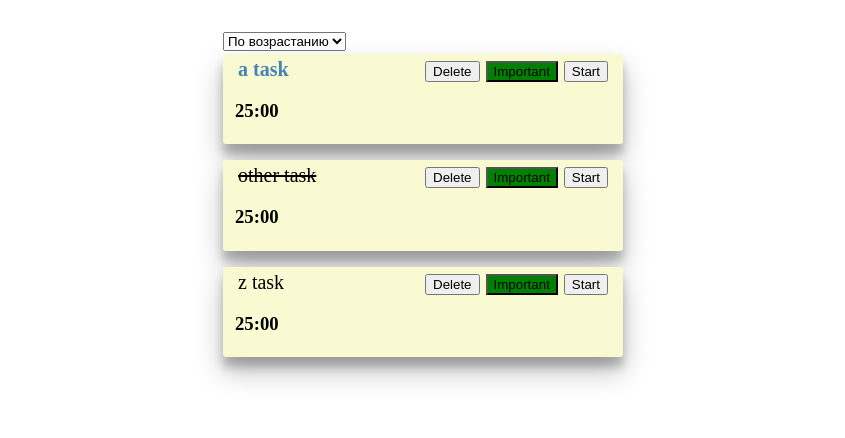
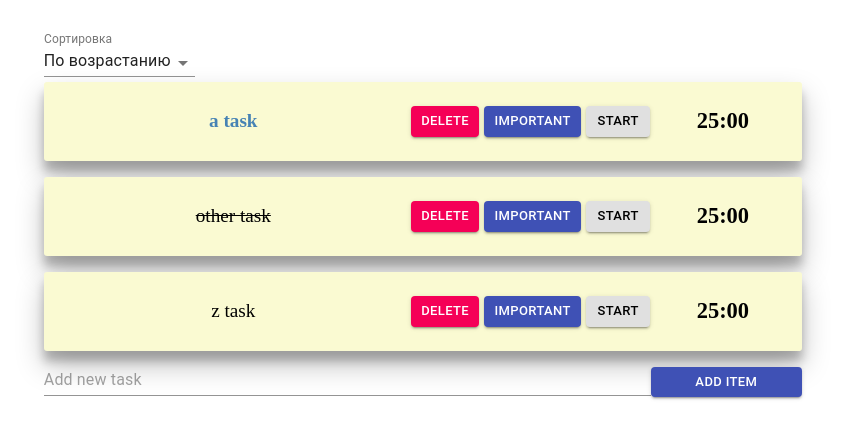
Before and after one commit to IvanMurakhovskii/react-tutorial, a React app: page / in a window 1280 px wide. Shown: the top 438 px of the page, without its empty margins (217-1062 px from the left). Built offline with nearby package versions, Linux system fonts and the light colour scheme.

Commit message:
migrated style to emotion

```diff
--- a/src/components/app/app.css
+++ /dev/null
@@ -1,4 +0,0 @@
-.app {
-    margin: 2rem auto 0 auto;
-    max-width: 400px;
-  }
--- a/src/components/app/app.tsx
+++ b/src/components/app/app.tsx
@@ -8,7 +8,8 @@ import { ToDoData } from '../types'
 
 import MockService from '../../services/mock-service';
 
-import './app.css';
+import AddItemForm from '../add-item-form';
+import styled from '@emotion/styled';
 
 
 interface State {
@@ -16,6 +17,11 @@ interface State {
     mockService: MockService,
     order: OrderEnum
 }
+
+const AppStyle = styled.div`
+    margin: 2rem auto 0 auto;
+    width: 60%;
+`;
 
 export default class App extends Component<any, State> {
 
@@ -100,9 +106,32 @@ export default class App extends Component<any, State> {
         this.setState({ order: order })
     }
 
+    addItem = (label: string) => {
+        const newTodo = this.createTodoItem(label, this.getNewTodoId());
+
+        this.setState(({ todoData }) => {
+            const newTodos = [
+                ...todoData,
+                newTodo
+            ];
+
+            return {
+                todoData: newTodos
+            };
+        });
+    }
+
+    getNewTodoId = (): number => {
+        const todos = this.state.todoData;
+
+        const maxId = Math.max(...todos.map(item => item.id), 0);
+
+        return (maxId + 1);
+    }
+
     render() {
         return (
-            <div className='app'>
+            <AppStyle>
                 <ErrorBoundry>
                     <OrderSelect
                         onOrderChange={this.onOrderChange} />
@@ -112,22 +141,9 @@ export default class App extends Component<any, State> {
                         onDeleted={this.deleteItem}
                         onToggleImportant={this.onToggleImportant}
                         onToggleDone={this.onToggleDone} />
+                    <AddItemForm addItem={this.addItem} />
                 </ErrorBoundry>
-            </div>
+            </AppStyle>
         );
     };
 };
-
-
-
-// 1. Написать "сложный" компонент с логикой с рядом дочерних презентационных компонентов(можно как основу взять дз из урока про JSX)
-// 2. Описать constructor как минимум в одном компоненте, объявить в конструкторе стейт и привязать контекст методов
-// 3. Описать componentDidMount как минимум в одном компоненте, получить в нем данные сервера(можно использовать заглушку или сторонние сервисы, например https://jsonplaceholder.typicode.com/).
-// 4. Описать shouldComponentUpdate как минимум в одном компоненте, произвести в нем оптимизацию производительности(если будет притянутый за уши случай - ничего страшного)
-// 5. Описать componentDidUpdate как минимум в одном компоненте, описать в нем условие реализовать обновление стейта при этом условии
-// 8. Написать компонент с отловом ошибок, обернуть в него любой компонент
-
-// Описать подписку на событие
-
-// 6. Описать componentWillUnmout в компоненте, где в рамках componentDidMount была подписка на событие, реализовать отписку от этого события
-// 7. Описать все остальные методы с каким-либо функционалом
--- a/src/components/order-select/order-select.css
+++ /dev/null
@@ -1,3 +0,0 @@
-.order-select {
-    margin-bottom: 3px;
-}
--- a/src/components/order-select/order-select.tsx
+++ b/src/components/order-select/order-select.tsx
@@ -1,7 +1,8 @@
 import React, { FC } from 'react';
 import OrderEnum from '../../emums/order-enum'
 
-import './order-select.css';
+import { Select, MenuItem, FormControl, InputLabel } from '@material-ui/core';
+import styled from '@emotion/styled';
 
 export interface OrderSelectProps {
     onOrderChange(type: OrderEnum): void
@@ -31,23 +32,35 @@ const orderTypes: OrderSelectType[] = [
     }
 ]
 
+const OrderSelectStyle = styled.div`
+    margin-bottom: 5px;
+`;
+
 const OrderSelect: FC<OrderSelectProps> = ({ onOrderChange }) => {
 
     const elements = orderTypes.map((item) => {
 
         const { id, type, label } = item;
         return (
-            <option key={id}
+            <MenuItem key={id}
                 value={type}>
                 {label}
-            </option>
+            </MenuItem>
         );
     });
 
     return (
-        <select className="order-select" onChange={(event) => onOrderChange(event.target.value as OrderEnum)}>
-            {elements}
-        </select>
+        <OrderSelectStyle>
+            <FormControl variant="standard" size="small">
+                <InputLabel id="labelId">Сортировка</InputLabel>
+                <Select className="order-select"
+                    labelId="labelId"
+                    value={'ASC'}
+                    onChange={(event) => onOrderChange(event.target.value as OrderEnum)}>
+                    {elements}
+                </Select>
+            </FormControl>
+        </OrderSelectStyle>
     );
 }
 
--- a/src/components/todo-list-item/todo-list-item.css
+++ /dev/null
@@ -1,29 +0,0 @@
-.todo-list-item {
-    font-size: 1.25rem;
-    padding: 3px;
-  }
-
-  .todo-list-item button {
-    margin: 3px;
-    justify-content: center;
-    align-items: center;
-    float: right;
-  }
-
-  .todo-list-item-label {
-    cursor: pointer;
-    user-select: none;
-  }
-
-  .todo-list-item.done .todo-list-item-label {
-    text-decoration: line-through;
-  }
-
-  .todo-list-item.important .todo-list-item-label {
-    font-weight: bold;
-    color: steelblue;
-  }
-
-  .btn-important {
-    background: green;
-  }
--- a/src/components/todo-list-item/todo-list-item.tsx
+++ b/src/components/todo-list-item/todo-list-item.tsx
@@ -1,6 +1,8 @@
 import React, { Component } from 'react';
-import './todo-list-item.css';
 import TodoTimer from '../todo-timer';
+
+import Button from '@material-ui/core/Button';
+import styled from '@emotion/styled';
 
 export interface TodoListItemProps {
     label: string,
@@ -14,6 +16,40 @@ export interface TodoListItemProps {
 interface TodoListState {
     timerSeconds: number
 }
+
+const LabelStyle = styled.div<TodoListItemProps>`
+    text-decoration: ${(props) => props.done && 'line-through'};
+    font-weight: ${(props) => props.important && 'bold'};
+    color: ${(props) => props.important && 'steelblue'};
+    flex: 40%;
+    text-align: center;
+    margin: auto;
+    cursor: pointer;
+    user-select: none;
+`;
+
+const Container = styled.div`
+    display: flex;
+    flex-wrap: wrap;
+    font-size: 1.2rem;
+`;
+
+
+const ButtonContainer = styled.div`
+    display: flex;
+    margin: auto;
+    justify-content: space-evenly;
+    flex: 25%;
+    button {
+        margin-right: 5px;
+    }
+`;
+
+const TimerContainer = styled.div`
+    display: flex;
+    justify-content: center;
+    flex: 10%;
+`;
 
 class TodoListItem extends Component<TodoListItemProps, TodoListState> {
 
@@ -34,7 +70,7 @@ class TodoListItem extends Component<TodoListItemProps, TodoListState> {
         return done !== nextDone || important !== nextImportant || label !== nextLabel;
     }
 
-    componentWillMount() {
+    componentWillUnmount() {
         clearInterval(this.intervalId);
     }
 
@@ -48,44 +84,46 @@ class TodoListItem extends Component<TodoListItemProps, TodoListState> {
     }
 
     startTimer = (): void => {
+        if (this.intervalId !== undefined) clearInterval(this.intervalId);
         this.intervalId = window.setInterval(this.updateTimer, 1000);
     }
 
     render() {
 
-        const { done, important, label, onToggleDone, onToggleImportant, onDeleted } = { ...this.props };
-
-        let classNames = `todo-list-item ${done ? 'done' : ''} ${important ? 'important' : ''}`;
+        const { label, onToggleDone, onToggleImportant, onDeleted } = { ...this.props };
 
         return (
-            <div>
-                <span className={classNames}>
+            <Container className="todo-list-item">
+                <LabelStyle {...this.props}>
                     <span
-                        className="todo-list-item-label"
                         onClick={onToggleDone}>
                         {label}
                     </span>
+                </LabelStyle>
 
-                    <button type="button"
-                        className="btn-start"
-                        onClick={this.startTimer} >
-                        Start
-                </button>
+                <ButtonContainer>
+                    <Button className="btn-delete"
+                        variant="contained" size="small" color="secondary"
+                        onClick={onDeleted}>
+                        Delete
+                    </Button>
 
-                    <button type="button"
-                        className="btn-important"
+                    <Button className="btn-impotrant"
+                        variant="contained" size="small" color="primary"
                         onClick={onToggleImportant}>
                         Important
-                </button>
+                    </Button>
 
-                    <button type="button"
-                        className="btn-delete"
-                        onClick={onDeleted}>
-                        Delete
-                </button>
-                </span>
-                <TodoTimer timerSeconds={this.state.timerSeconds} />
-            </div>
+                    <Button className="btn-start"
+                        variant="contained" size="small" color="inherit"
+                        onClick={this.startTimer}>
+                        Start
+                    </Button>
+                </ButtonContainer>
+                <TimerContainer>
+                    <TodoTimer timerSeconds={this.state.timerSeconds} />
+                </TimerContainer>
+            </Container>
         );
     }
 }
--- a/src/components/todo-list/todo-list.css
+++ /dev/null
@@ -1,11 +0,0 @@
-.todo-list .list-item {
-    padding: .25rem .75rem;
-    box-shadow: 0 14px 28px rgba(0,0,0,0.25), 0 10px 10px rgba(0,0,0,0.22);
-    position: relative;
-    margin-bottom: 1rem;
-    border-radius: 3px;
-  }
-
-  .list-item {
-    background-color: lightgoldenrodyellow;
-  }
--- a/src/components/todo-list/todo-list.tsx
+++ b/src/components/todo-list/todo-list.tsx
@@ -1,11 +1,19 @@
-import React, { FC, Component } from 'react';
+import React, { Component } from 'react';
 
 import TodoListItem from '../todo-list-item'
-
 import { ToDoData } from '../types/types';
 
-import './todo-list.css';
 import OrderEnum from '../../emums/order-enum';
+import styled from '@emotion/styled';
+
+const TodoListItemContainer = styled.div`
+    padding: .25rem .75rem;
+    box-shadow: 0 14px 28px rgba(0,0,0,0.25), 0 10px 10px rgba(0,0,0,0.22);
+    position: relative;
+    margin-bottom: 1rem;
+    border-radius: 3px;
+    background-color: lightgoldenrodyellow;
+`;
 
 export interface TodoListProos {
   todos: Array<ToDoData>,
@@ -54,13 +62,18 @@ class TodoList extends Component<TodoListProos, {}> {
 
       const { id, ...itemProps } = item;
       return (
-        <div key={id} className="list-item">
-          <TodoListItem  {...itemProps}
-            onDeleted={() => onDeleted(id)}
-            onToggleImportant={() => onToggleImportant(id)}
-            onToggleDone={() => onToggleDone(id)}
-          />
+        <div key={id} >
+          <TodoListItemContainer >
+            <TodoListItem  {...itemProps}
+              onDeleted={() => onDeleted(id)}
+              onToggleImportant={() => onToggleImportant(id)}
+              onToggleDone={() => onToggleDone(id)}
+            />
+          </TodoListItemContainer>
+
         </div>
+
+
       );
     });
 
```
Also changed, not shown: 2 other files (tests, documents, lock files or other folders).
